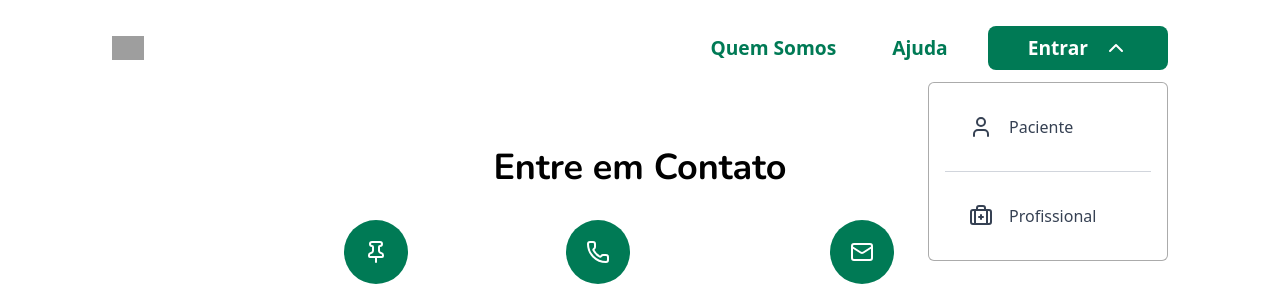
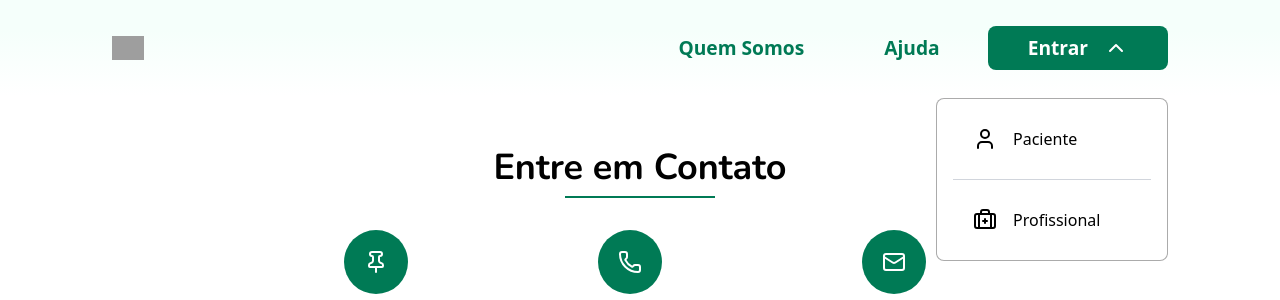
Before and after one commit to michaelleoliveir/lacrei-saude-challenge, a Next.js app: page / in a window 1280 px wide. Both pictures are taken after a click on the button "Entrar". Shown: the top 300 px of the page. Built offline with nearby package versions, Linux system fonts and the light colour scheme; grey boxes are pictures that could not be loaded.

Commit message:
fix: adjusting some style details

```diff
--- a/src/app/page.tsx
+++ b/src/app/page.tsx
@@ -52,7 +52,10 @@ const Contact: React.FC = () => {
         <>
             <div className="relative flex flex-col items-center justify-center p-8 mt-5 ">
                 {/* Título */}
-                <h1 className="text-4xl font-bold text-center font-nunito">Entre em Contato</h1>
+                <div>
+                    <h1 className="mb-2 text-4xl font-bold text-center font-nunito">Entre em Contato</h1>
+                    <div className="h-[0.1rem] mx-18 bg-emerald-700"></div>
+                </div>
 
                 {/* Informações de Contato */}
                 <div className="flex flex-col justify-center gap-8 mt-8 mb-8 md:flex-row">
@@ -61,7 +64,7 @@ const Contact: React.FC = () => {
                             <Pin color="#ffffff" />
                         </div>
                         <h2>
-                            <span className="font-bold">Endereço:</span> São Paulo, SP
+                            <span className="font-bold">Endereço:</span> Centro, São Paulo - SP
                         </h2>
                     </div>
                     <div className="flex flex-col items-center text-center">
@@ -142,7 +145,7 @@ const Contact: React.FC = () => {
                                     value={message}
                                     onChange={(e) => setMessage(e.target.value)}
                                     placeholder="Sua mensagem..."
-                                    className={`w-full p-2 mt-1 border rounded-lg focus:outline-none focus:ring-1 focus:ring-emerald-900 ${errors.message ? `border-[#bc1c1c]` : `border-gray-300`}`}></textarea>
+                                    className={`w-full resize-none p-2 mt-1 border rounded-lg focus:outline-none focus:ring-1 focus:ring-emerald-900 ${errors.message ? `border-[#bc1c1c]` : `border-gray-300`}`}></textarea>
                                     {errors.message &&
                                         <div className="flex flex-row gap-0.5 mt-2">
                                             <IoIosAlert height={16} width={16} color="#bc1c1c" />
--- a/src/app/quem-somos/page.tsx
+++ b/src/app/quem-somos/page.tsx
@@ -60,7 +60,7 @@ const Contact: React.FC = () => {
             <div className="flex flex-col items-center">
                 <div className="mb-6">
                     <h1 className="mb-2 text-4xl font-bold text-center font-nunito">Conheça nosso time!</h1>
-                    <div className="h-[0.1rem] mx-6 bg-emerald-600"></div>
+                    <div className="h-[0.1rem] mx-6 bg-emerald-700"></div>
                 </div>
                 <p className="text-[1.2rem] w-[70%] font-nunito text-center">A Lacrei Saúde facilita a conexão entre pessoas da comunidade LGBTQIAPN+ mais que precisam de atendimento clínico a profissionais da saúde.</p>
                 <p className="text-[1.2rem] w-[70%] font-nunito text-center">Buscamos proporcionar um atendimento de qualidade, sustentado pelos pilares da inclusão, representatividade e segurança.</p>
--- a/src/components/Footer.tsx
+++ b/src/components/Footer.tsx
@@ -54,7 +54,7 @@ const Footer: React.FC = () => {
 
             </div>
 
-            <div className="flex flex-row justify-between pt-8 mt-8 text-sm text-left text-gray-600 border-t border-[#52a04f72] flex-pt-6">
+            <div className="flex flex-row justify-between pt-8 mt-8 text-[0.75rem] text-left text-gray-600 border-t border-[#52a04f72] flex-pt-6 font-nunito">
                 <div>
                     <p>A Lacrei Saúde não oferece tratamento médico emergencial. Em caso de emergência, procure o hospital mais próximo.</p>
                     <p>
--- a/src/components/Header.tsx
+++ b/src/components/Header.tsx
@@ -20,7 +20,7 @@ const Header: React.FC = () => {
     }, []);
 
     return (
-        <header className="relative flex items-center justify-between h-16 p-6 px-10 py-10 md:h-24 md:px-28">
+        <header style={{ background: "linear-gradient(rgb(245, 255, 251) 31.04%, rgb(255, 255, 255) 100%)" }} className="relative flex items-center justify-between h-16 py-0 px-[7.625rem] md:h-24 md:px-28">
             {/* logo */}
             <div>
                 {/* mobile */}
@@ -45,12 +45,12 @@ const Header: React.FC = () => {
             <nav className="flex items-center gap-4">
                 {/* links do desktop */}
                 <Link href="/quem-somos">
-                    <button className="hidden md:block px-4 py-2 font-semibold text-[1.2rem] text-emerald-700 hover:bg-emerald-100 rounded-lg transition cursor-pointer">
+                    <button className="hidden md:block px-8 py-2 font-semibold text-[1.2rem] text-emerald-700 hover:bg-[#014c3717] rounded-lg transition cursor-pointer">
                         Quem Somos
                     </button>
                 </Link>
                 <Link href="https://lacreisaude.com.br/ajuda/">
-                    <button className="hidden md:block px-6 py-2 font-semibold text-[1.2rem] text-emerald-700 hover:bg-emerald-100 rounded-lg transition cursor-pointer">
+                    <button className="hidden md:block px-8 py-2 font-semibold text-[1.2rem] text-emerald-700 hover:bg-[#014c3717] rounded-lg transition cursor-pointer">
                         Ajuda
                     </button>
                 </Link>
@@ -61,7 +61,7 @@ const Header: React.FC = () => {
                     {/* desktop: botão com texto */}
                     <button
                         onClick={() => setDropdownOpen(!dropdownOpen)}
-                        className="hidden md:flex items-center px-10 py-2 font-bold text-[1.2rem] bg-emerald-700 text-white rounded-lg hover:bg-green-700 transition cursor-pointer"
+                        className="hidden md:flex items-center px-10 py-2 font-bold text-[1.2rem] bg-emerald-700 text-white rounded-lg hover:bg-emerald-800 transition cursor-pointer"
                     >
                         Entrar
                         {dropdownOpen ? <ChevronUp className="ml-4" /> : <ChevronDown className="ml-4" />}
@@ -82,19 +82,19 @@ const Header: React.FC = () => {
                     </button>
 
                     {dropdownOpen && (
-                        <div className="absolute right-0 z-10 w-60 mt-14 mr-10 md:mr-28 bg-white border border-[#00000054] rounded-md">
-                            <div className="m-4">
+                        <div className="absolute right-0 z-10 w-58 mt-18 mr-10 md:mr-28 bg-white border border-[#00000054] rounded-lg">
+                            <div className="m-3">
                                 <Link href="https://paciente.lacreisaude.com.br/">
-                                    <button className="flex flex-row w-full px-6 py-4 text-left text-gray-700 hover:bg-emerald-100 hover:text-emerald-700">
+                                    <button className="flex flex-row w-full px-6 py-4 text-left text-black hover:bg-[#7ed7be27] hover:text-emerald-700">
                                         <User className="mr-4" />
                                         Paciente
                                     </button>
                                 </Link>
                             </div>
                             <div className="h-px mx-4 bg-gray-300"></div>
-                            <div className="m-4">
+                            <div className="m-3">
                                 <Link href="https://profissional.lacreisaude.com.br/">
-                                    <button className="flex flex-row w-full px-6 py-4 text-left text-gray-700 hover:bg-emerald-100 hover:text-emerald-700">
+                                    <button className="flex flex-row w-full px-6 py-4 text-left text-black hover:bg-[#7ed7be27] hover:text-emerald-700">
                                         <BriefcaseMedical className="mr-4" />
                                         Profissional
                                     </button>
```
